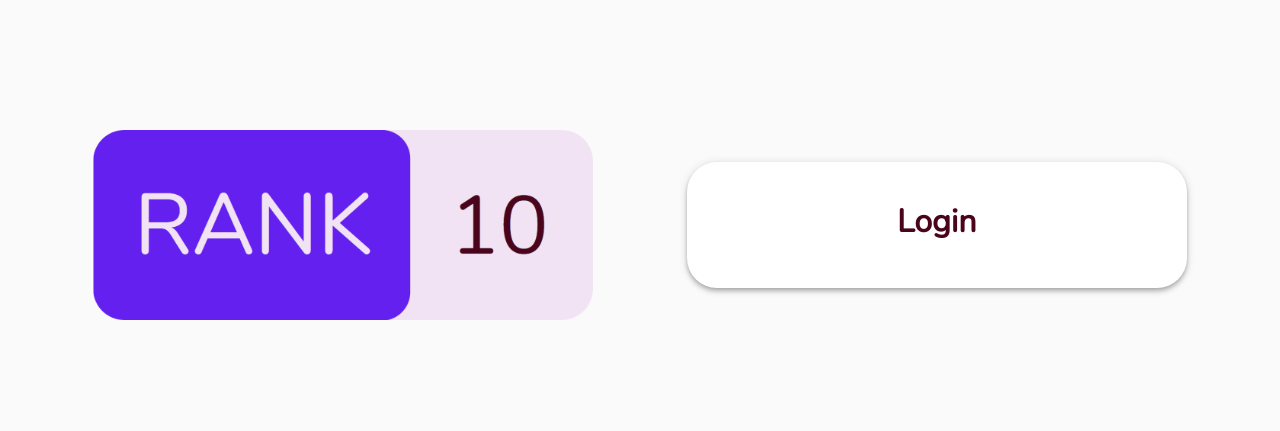
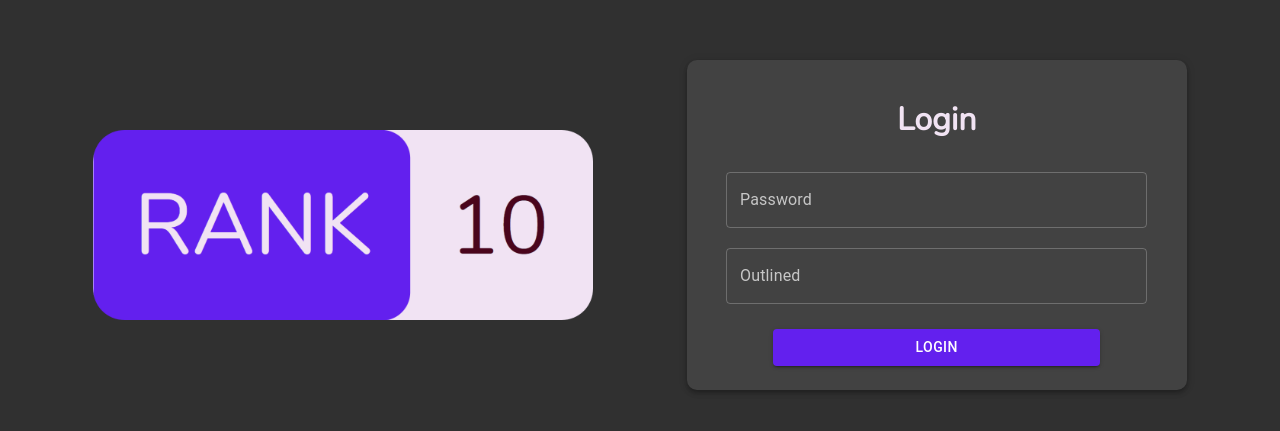
Before and after one commit to meh430/rankten, a React (Create React App) app: page /#/auth in a window 1280 px wide. Shown: the part 175-606 px from the top of the page. Built offline with nearby package versions, Linux system fonts and the light colour scheme.

Commit message:
Themeing

```diff
--- a/src/App.js
+++ b/src/App.js
@@ -12,9 +12,9 @@ const appThemeLight = {
     palette: {
         type: "light",
         primary: {
-            main: appThemeConstants.lavender,
+            main: appThemeConstants.hanPurple,
             light: appThemeConstants.palePurple,
-            dark: appThemeConstants.hanPurple,
+            dark: appThemeConstants.lavender,
         },
         secondary: {
             main: appThemeConstants.paraPink,
@@ -29,6 +29,7 @@ const appThemeDark = {
         type: "dark",
         primary: {
             ...appThemeLight.palette.primary,
+            main: appThemeConstants.lavender,
         },
         secondary: {
             ...appThemeLight.palette.secondary,
@@ -52,7 +53,7 @@ const App = () => {
         <div className="App">
             <ThemeContext.Provider value={themeValue}>
                 <UserContext.Provider value={userValue}>
-                    <ThemeProvider theme={theme === "dark" ? darkTheme : lightTheme}>
+                    <ThemeProvider theme={theme === "light" ? darkTheme : lightTheme}>
                         <Switch>
                             <Route path="/" component={Splash} exact />
                             <Route path="/auth" component={LoginSignUp} />
--- a/src/components/Login.js
+++ b/src/components/Login.js
@@ -1,13 +1,43 @@
-import { Card, CardContent, useTheme } from "@material-ui/core";
-import React from 'react';
-import {appThemeConstants} from '../misc/AppTheme'
+import { Button, Card, CardContent, useTheme, TextField } from "@material-ui/core";
+import React from "react";
+import { appThemeConstants } from "../misc/AppTheme";
+import "../App.css";
 export const Login = () => {
     const currentTheme = useTheme();
+    const fieldTheme = {
+        color: appThemeConstants.lavender,
+        width: "90%",
+        borderRadius: "15px",
+        margin: "10px",
+    };
     return (
-        <Card style={{ alignSelf: "center", boxShadow: currentTheme.shadows[4], minWidth: "500px", maxWidth: "90%", borderRadius: "30px"}}>
-            <CardContent>
-                <h1 style={{fontFamily: appThemeConstants.fontFamily, color: currentTheme.palette.secondary.dark}}>Login</h1>
+        <Card
+            style={{
+                alignSelf: "center",
+                boxShadow: currentTheme.shadows[4],
+                width: "500px",
+                maxWidth: "90%",
+                borderRadius: "10px",
+            }}
+        >
+            <CardContent className="col" style={{alignItems: "center"}}>
+                <h1 style={{ fontFamily: appThemeConstants.fontFamily, color: currentTheme.palette.secondary.dark }}>
+                    Login
+                </h1>
+                <TextField
+                    style={fieldTheme}
+                    id="outlined-password-input"
+                    label="Password"
+                    type="password"
+                    autoComplete="current-password"
+                    variant="outlined"
+                />
+                <TextField style={fieldTheme} id="outlined-basic" label="Outlined" variant="outlined" />
+
+                <Button variant="contained" style={{width: "70%", marginTop: "15px", color: "#ffffff", backgroundColor: appThemeConstants.hanPurple}}>
+                    Login
+                </Button>
             </CardContent>
         </Card>
     );
-}
+};
```
